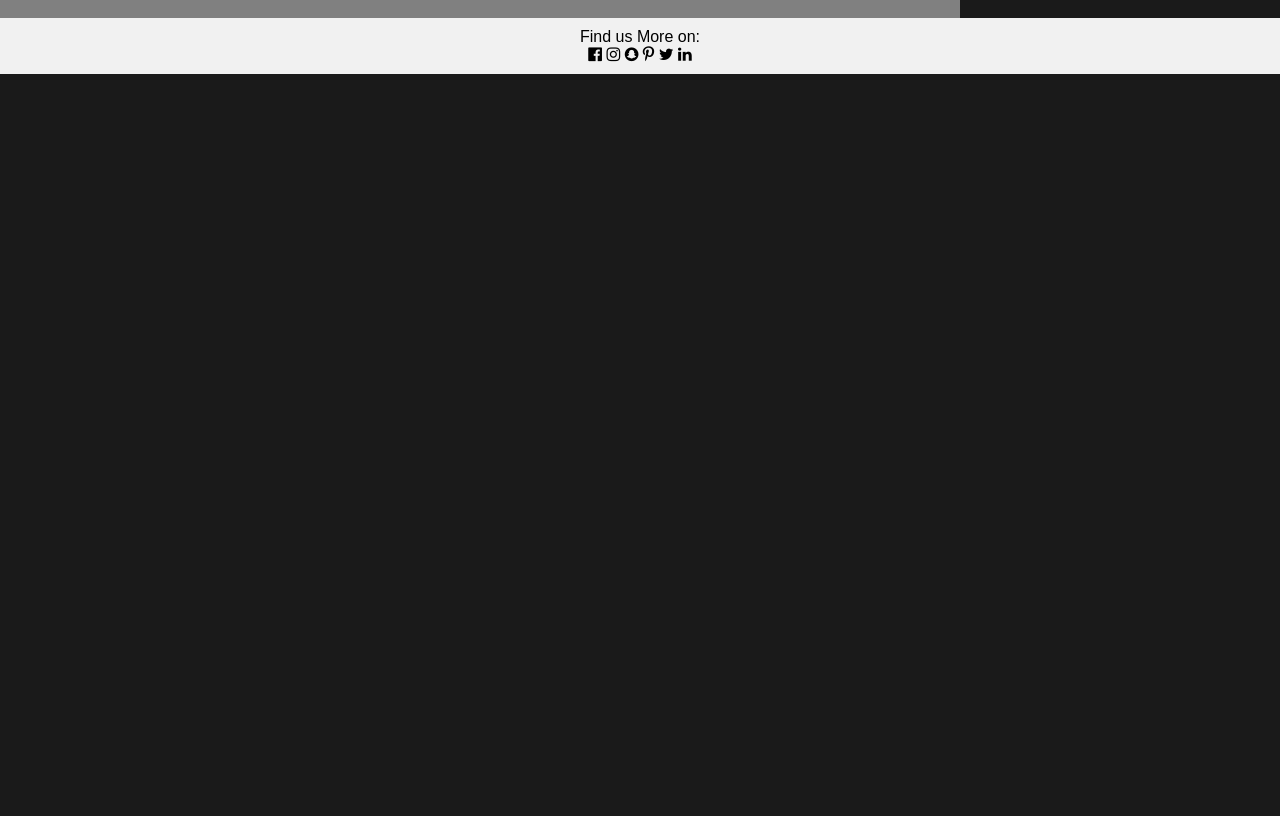
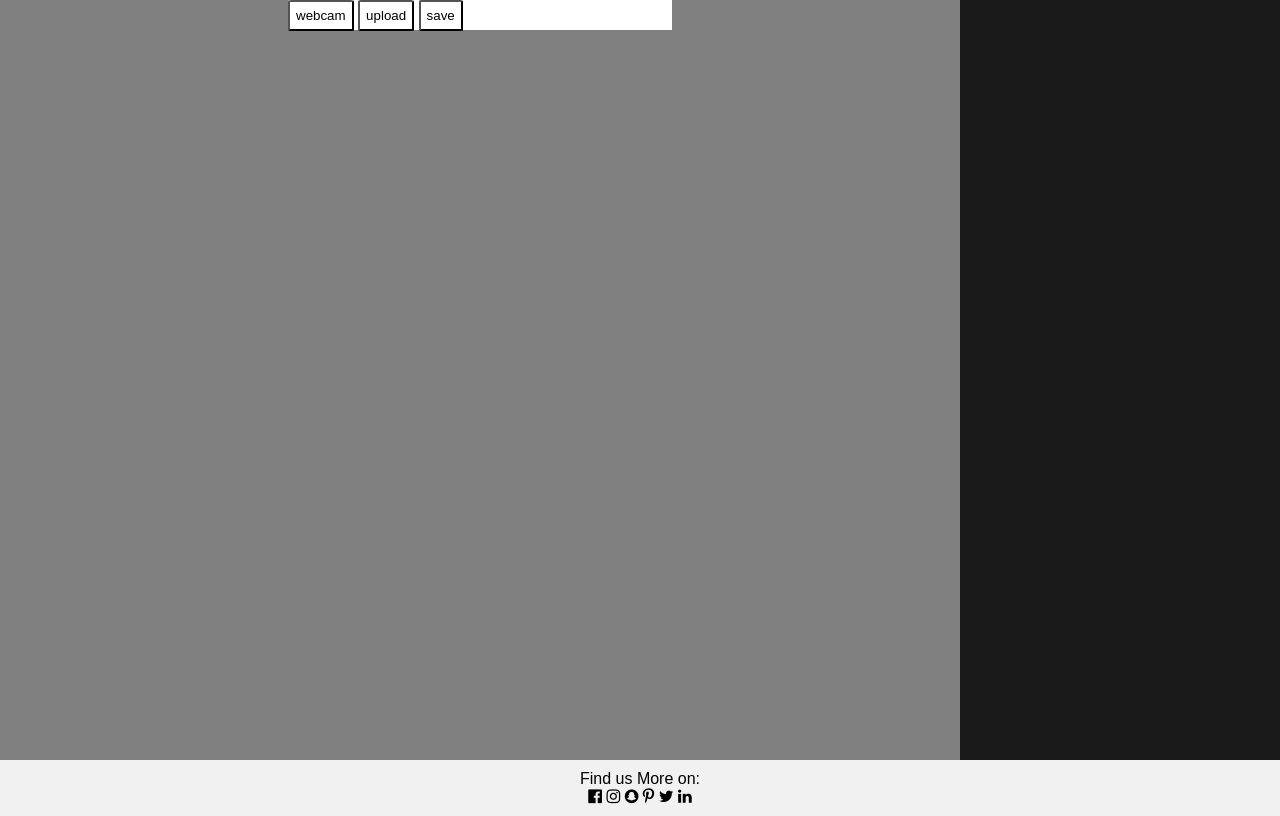
Before and after one commit to Pin-Chyan/camagru, a PHP site: page /camagru/editor.html in a window 1280 px wide. Shown: the part 58-874 px from the top of the page. Before the commit the page ends 132 px from the top, so only its background shows below. Run offline with PHP 8.4, Linux system fonts and the light colour scheme.

Commit message:
btns inserted fixed some css

```diff
--- a/editor.html
+++ b/editor.html
@@ -45,7 +45,15 @@
 
 		<!-- middle -->
 		<div class="column middle" style="background-color:grey;">
-			<br \>
+			<div class="column middle block">
+
+
+				<div class="column middle block buttons">
+					<button id="webcam" class="btn" >webcam</button>
+					<button id="upload" class="btn" >upload</button>
+					<button id="save" class="btn" >save</button>
+				</div>
+			</div>
 		</div>
 		<!-- middle end -->
 
@@ -67,4 +75,12 @@
 			<i class="fa fa-linkedin w3-hover-opacity"></i>
 	</div>
 	</body>
+	<script>
+		function openSlideMenu() {
+			document.getElementById('side-menu').style.width = '250px';
+		}
+		function closeSlideMenu() {
+			document.getElementById('side-menu').style.width = '0';
+		}
+	</script>
 </html>
--- a/styles/editor.css
+++ b/styles/editor.css
@@ -42,11 +42,21 @@
     width: 75%;
   }
 
-  .column.middle.canvas {
-    width: 60%;
-    margin-left: 7.5%;
-    margin-right: 7.5%;
+  .column.middle.block {
+    width: 80%;
+    height: 95%;
+    margin-left: 10%;
+    margin-right: 10%;
   }
+
+  .column.middle.block.buttons {
+    width: 50%;
+    margin-left: 25%;
+    margin-right: 25%;
+    height: 30px;
+    background-color: white;
+  }
+
   /* end of middle column */
 
   /* Clear floats after the columns */
@@ -157,3 +167,16 @@
   font-size: 36px;
   margin-left: 200px;
 }
+
+
+.btn {
+  position: relative;
+  display: hidden;
+  /* margin-left: 25%; */
+  /* margin-right: 20%; */
+  border-radius: 5%;
+  /* width: 10% !important; */
+  padding: 6px;
+  background-color: white;
+  text-align: center;
+}
--- a/styles/test.css
+++ b/styles/test.css
@@ -197,7 +197,7 @@
     /* margin-left: 25%; */
     /* margin-right: 20%; */
     border-radius: 5%;
-    width: 10% !important;
+    /* width: 10% !important; */
     padding: 6px;
     background-color: white;
     text-align: center;
```
